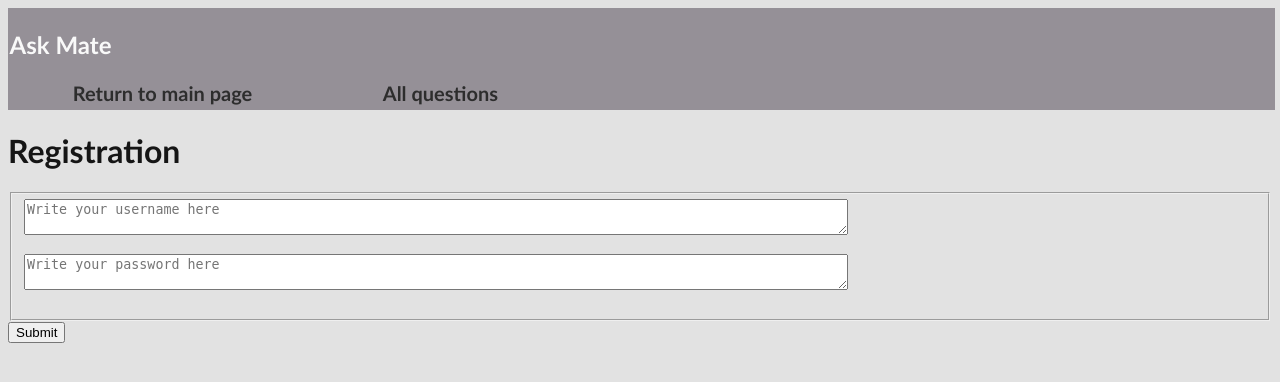
After one commit to Kashydo/AskMate-sprint2, a Flask app: page /registration in a window 1280 px wide. The commit adds this page. Shown: the top 382 px of the page. Run offline with Flask 2, Linux system fonts and the light colour scheme.

Commit message:
registration

```diff
--- a/errors.py
+++ b/errors.py
@@ -4,4 +4,6 @@ errors = {
 "wrong_file_extension": "Wrong file type",
 "not found": "Not found",
 "cant_delete": "You can't delete this",
+"empty_username": "Add username",
+"empty_password": "Add password",
 }
--- a/messages.py
+++ b/messages.py
@@ -11,4 +11,5 @@ messages = {
     "vote_added": "Vote has been added",
     "cant_vote": "You can't vote for this",
     "added_tag": "Tag has been added",
+    "added_user": "User has been added",
 }
--- a/server.py
+++ b/server.py
@@ -544,6 +544,22 @@ def answer_comment(question_id, answer_id):
         response.set_cookie("user_id", user_id)
     return response
 
+@app.route("/registration", methods=["GET", "POST"])
+def registration():
+    user_id = util.get_user_id(request)
+    errors_msg = []
+    if request.method == "POST":
+        errors_msg = data_hendler.add_user(request, user_id)
+        if len(errors_msg) == 0:
+            messages_msg = messages["added_user"]
+            return redirect(url_for("question_list"))
+    response = make_response(
+        render_template("add_user.html", form=request.form, errors_msg=errors_msg)
+    )
+    if not request.cookies.get("userID"):
+        response.set_cookie("user_id", user_id)
+    return response
+
 
 if __name__ == "__main__":
     app.run()
--- /dev/null
+++ b/templates/add_user.html
@@ -0,0 +1,60 @@
+<!DOCTYPE html>
+<html>
+  <head>
+    <link
+      rel="stylesheet"
+      href="{{ url_for('static', filename='styles.css') }}"
+    />
+    <title>Add user</title>
+    <meta charset="UTF-8" />
+  </head>
+  <body>
+    <header>
+      <h2>Ask Mate</h2>
+    <nav>
+        <a class="navigation" href="{{url_for('latest_questions')}}"
+          >Return to main page</a
+        >
+        <a class="navigation" href="{{url_for('question_list')}}"
+          >All questions</a
+        >
+    </nav>
+    </header>
+    <h1>Registration</h1>
+    {% if errors_msg %}
+    <div>
+      <h3>Errors</h3>
+      <ol>
+        {% for error in errors_msg %}
+        <li>{{error}}</li>
+        {% endfor %}
+      </ol>
+    </div>
+    {% endif %}
+    <form method="POST" action="/registration" enctype="multipart/form-data">
+      <fieldset>
+        <label for="message">
+          <textarea
+            id="username"
+            name="username"
+            rows="2"
+            cols="100"
+            placeholder="Write your username here"
+            required>{{form["message"]}}</textarea>
+        </label>
+        <p>
+        <label for="message">
+            <textarea
+                id="password"
+                name="password"
+                rows="2"
+                cols="100"
+                placeholder="Write your password here"
+                required>{{form["message"]}}</textarea>
+            </label>
+        </p>
+      </fieldset>
+      <input type="submit" value="Submit" />
+    </form>
+  </body>
+</html>
--- a/templates/main_page.html
+++ b/templates/main_page.html
@@ -11,6 +11,9 @@
     <header>
       <h2>Ask Mate</h2>
       <nav>
+        <a class="navigation" href="{{url_for('registration')}}"
+        >Registration</a
+      >
         <a class="navigation" href="{{url_for('question_list')}}"
           >All questions</a
         >
```
Also changed, not shown: data_hendler.py (+30 -5 lines).
